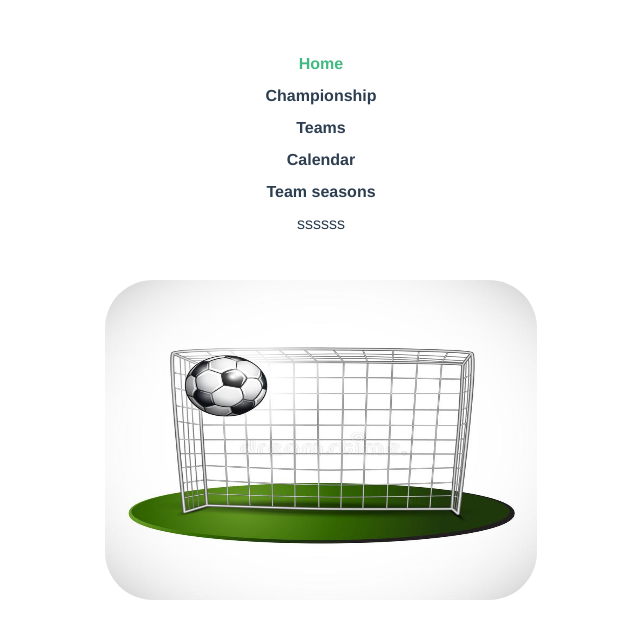
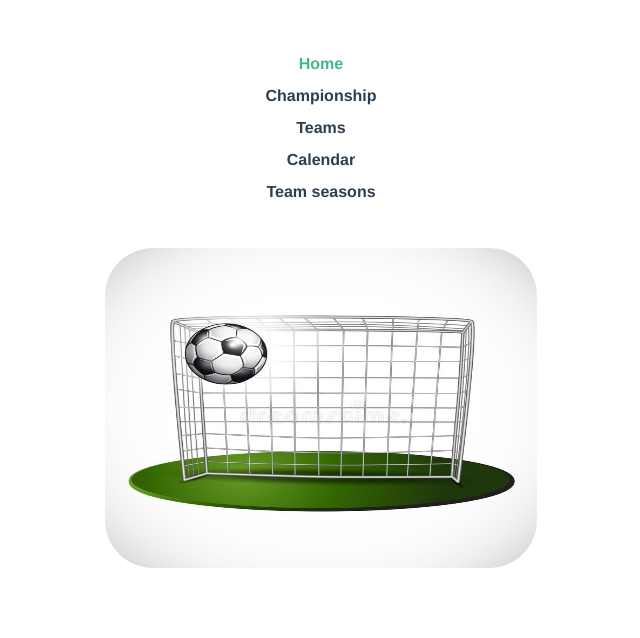
Before and after one commit to Mirmidon/vue-sport-statistics, a Vue app: page / in a window 1280 px wide. Shown: the top 638 px of the page, without its empty margins (319-959 px from the left). Built offline with nearby package versions, Linux system fonts and the light colour scheme.

Commit message:
first commit

```diff
--- a/src/App.vue
+++ b/src/App.vue
@@ -5,7 +5,6 @@
     <router-link to="/teams">Teams</router-link><br>
     <router-link to="/calendar">Calendar</router-link><br>
     <router-link to="/seasons">Team seasons</router-link><br>
-  <div>ssssss</div>
   </div>
   <router-view/>
 </template>
```
